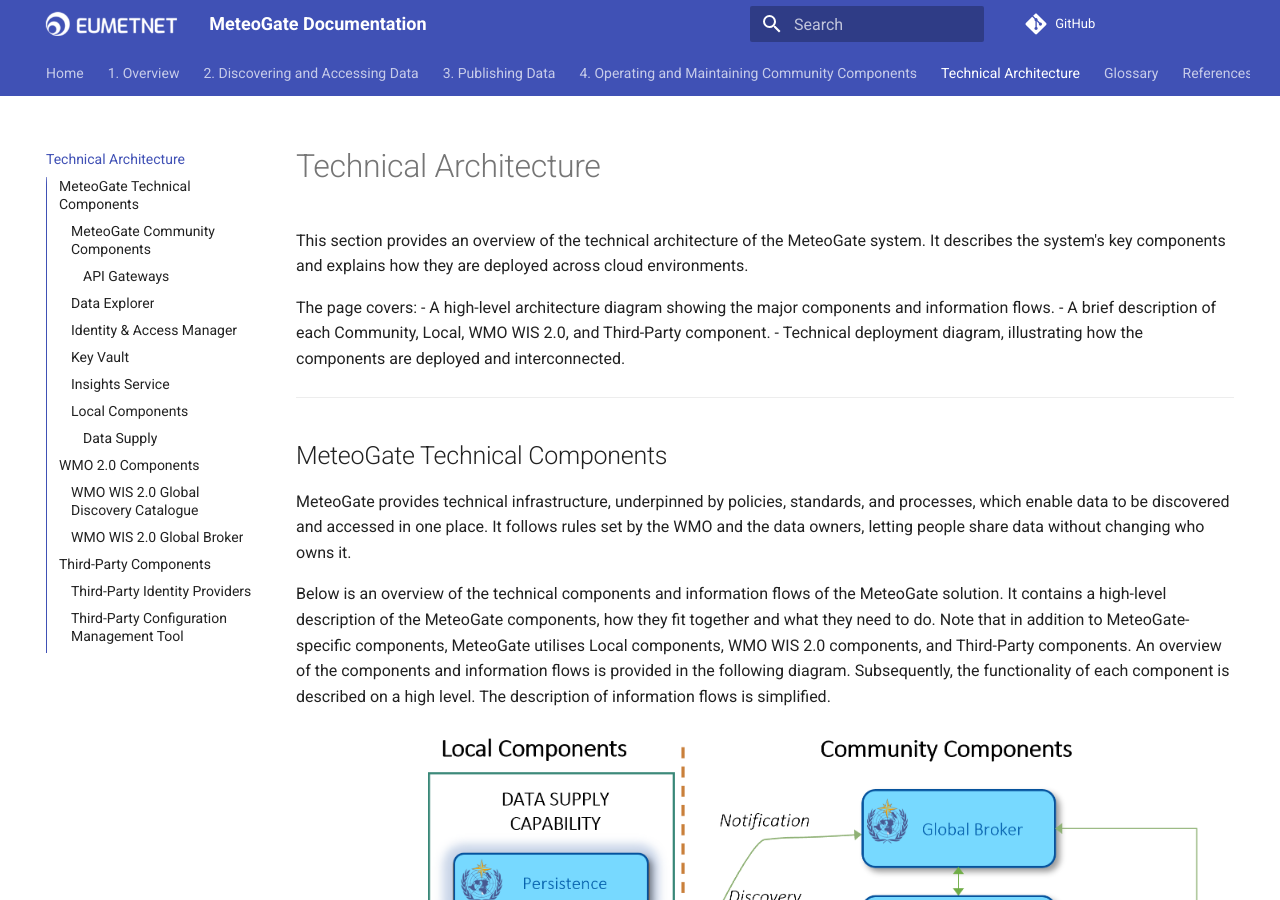
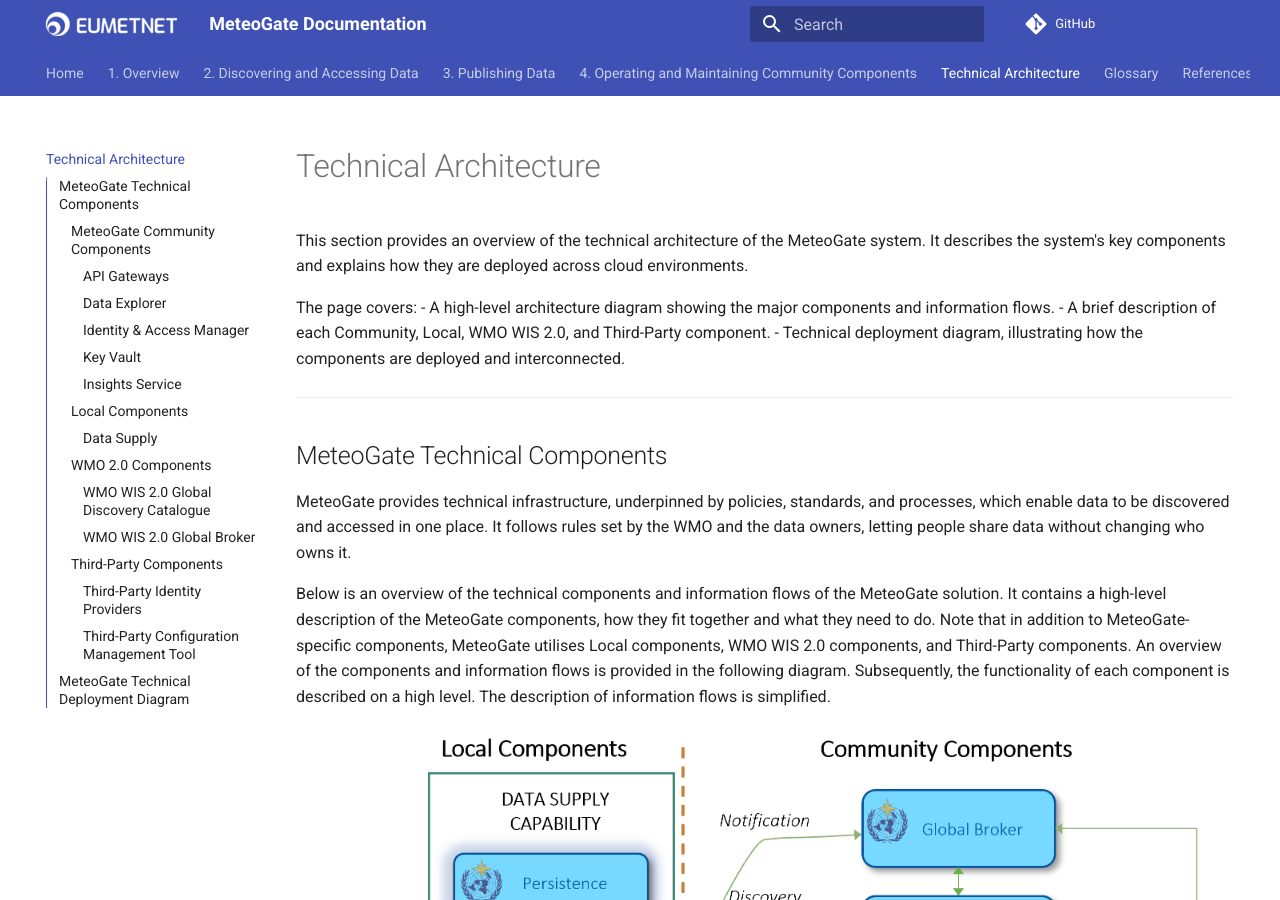
Before and after one commit to EUMETNET/meteogate-documentation, an MkDocs documentation site: the page built from docs/technical-architecture.md, in a window 1280 px wide and 900 px high. Built offline with MkDocs 1.6.1 and Material for MkDocs 9.7.7, drawn with Linux system fonts in a browser that asks for light colours; comment, search, counter and statistics services are not loaded.

Commit message:
Update technical-architecture.md

```diff
--- a/docs/technical-architecture.md
+++ b/docs/technical-architecture.md
@@ -30,19 +30,19 @@ Selecting the deployment platforms is an architectural decision for MeteoGate, i
 Even though the API Gateway instances are federated, the Data Consumer can use the same API Key at every API Gateway instance. There is a centralised control and configuration process for managing the API Gateway instances.
 The API Gateway supports multiple API standards.
 
-### Data Explorer
+#### Data Explorer
 
 Data Explorer is a web application that enables Data Consumers to search and browse the data available through MeteoGate. It also pulls in supplementary information from OSCAR/Surface. The Data Explorer uses metadata and data from both Global Discovery Catalogue and Data Supply components.
 
-### Identity & Access Manager
+#### Identity & Access Manager
 
 Some MeteoGate data policies require that users register before they can access the open data. The Identity & Access Manager administers access to data through MeteoGate Community Components, including Developer Portal and potentially Data Explorer. It also supports federated authentication through trusted Third-Party Identity Providers and includes an internal user repository for storing minimal user data (e.g., username, email) in compliance with GDPR.
 
-### Key Vault
+#### Key Vault
 
 API Keys issued to registered users are stored securely in the Key Vault.
 
-### Insights Service
+#### Insights Service
 Community Capability Operators and other stakeholders can use the Insights service to monitor data discovery and use. For example, they can observe how the data is passing through the MeteoGate system to be able to address any issues.
 
 ### Local Components
@@ -64,30 +64,30 @@ Each Data Supply shall support the following core capabilities:
 
 Data Supply implementations can be based on the technology of the Data Publisher’s choice, if they meet interoperability requirements defined by MeteoGate and comply with relevant WMO and EU policies.
 
-## WMO 2.0 Components
+### WMO 2.0 Components
 
-### WMO WIS 2.0 Global Discovery Catalogue
+#### WMO WIS 2.0 Global Discovery Catalogue
 
 The [Global Discovery Catalogue](https://github.com/wmo-im/wis2-gdc) is a web application for data search and discovery, describing data from WIS 2.0 and MeteoGate. It subscribes to notifications from the Global Broker to update discovery metadata.
 The catalogue provides summary descriptions and URLs for accessing shared data via the API Gateway or directly.
 
-### WMO WIS 2.0 Global Broker
+#### WMO WIS 2.0 Global Broker
 
 The [Global Broker](https://community.wmo.int/en/activity-areas/wis/WIS2-overview) is an application that provides subscription-based notifications about discovery metadata and data changes. It subscribes to notifications from the Data Supply and republishes them to Data Consumer applications. These notifications enable real-time data sharing. WIS 2.0 includes several Global Brokers."
 
-## Third-Party Components
+### Third-Party Components
 
-### Third-Party Identity Providers
+#### Third-Party Identity Providers
 
 MeteoGate doesn't manage passwords or user accounts. The Developer Portal requires users to authenticate via a Third-Party Identity Provider (e.g., Azure AD, Google, GitHub or EUMETNET Member’s IdP service). The Identity Provider supplies limited attributes, such as user identifier and email, to the Identity and Access Manager.
 
-### Third-Party Configuration Management Tool
+#### Third-Party Configuration Management Tool
 
 MeteoGate administrators use a GitHub Configuration Management Tool to register local Data Supply components and configure API Gateways.
 
 ---
 
-# MeteoGate Technical Deployment Diagram
+## MeteoGate Technical Deployment Diagram
 
 This section focuses on the technical architecture of the MeteoGate Community Components operated by Community Capability Operators. It provides an overview of the runtime environments and how the key components are deployed and managed across different cloud platforms.
 
```
